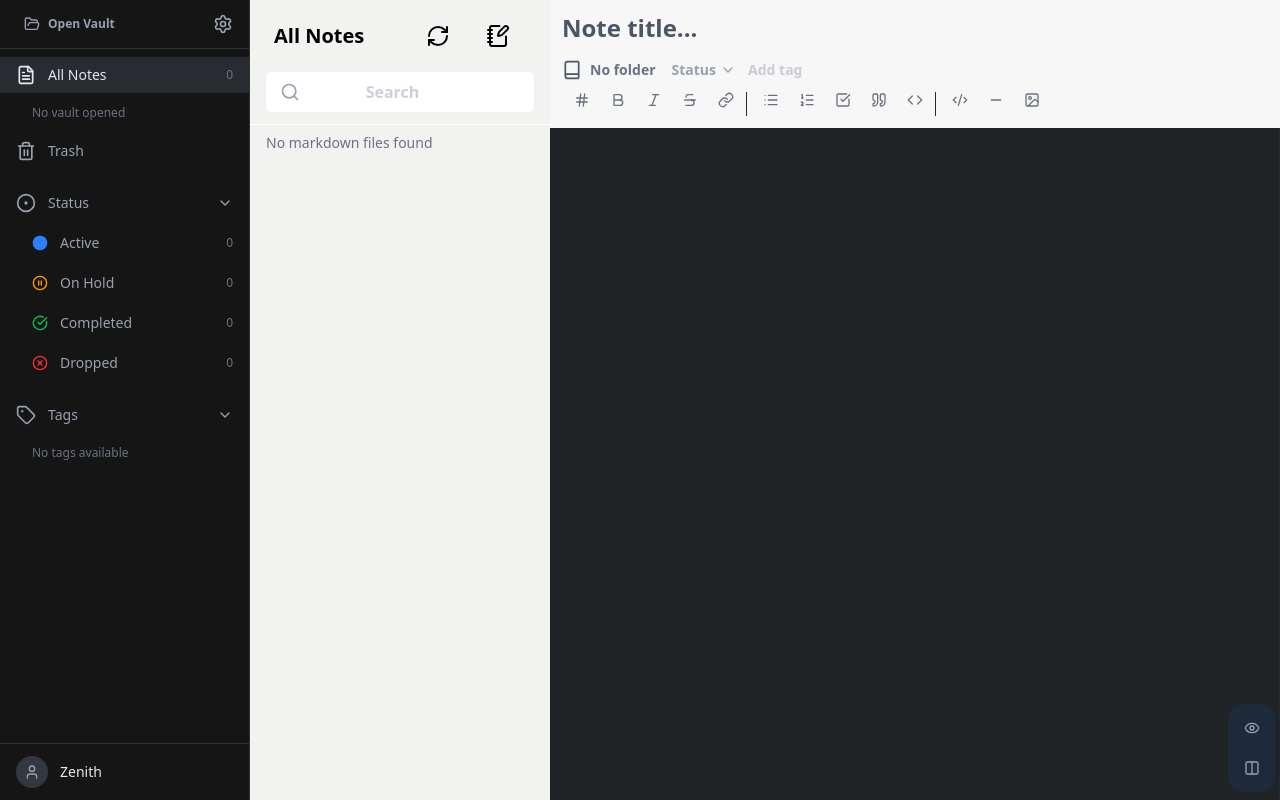
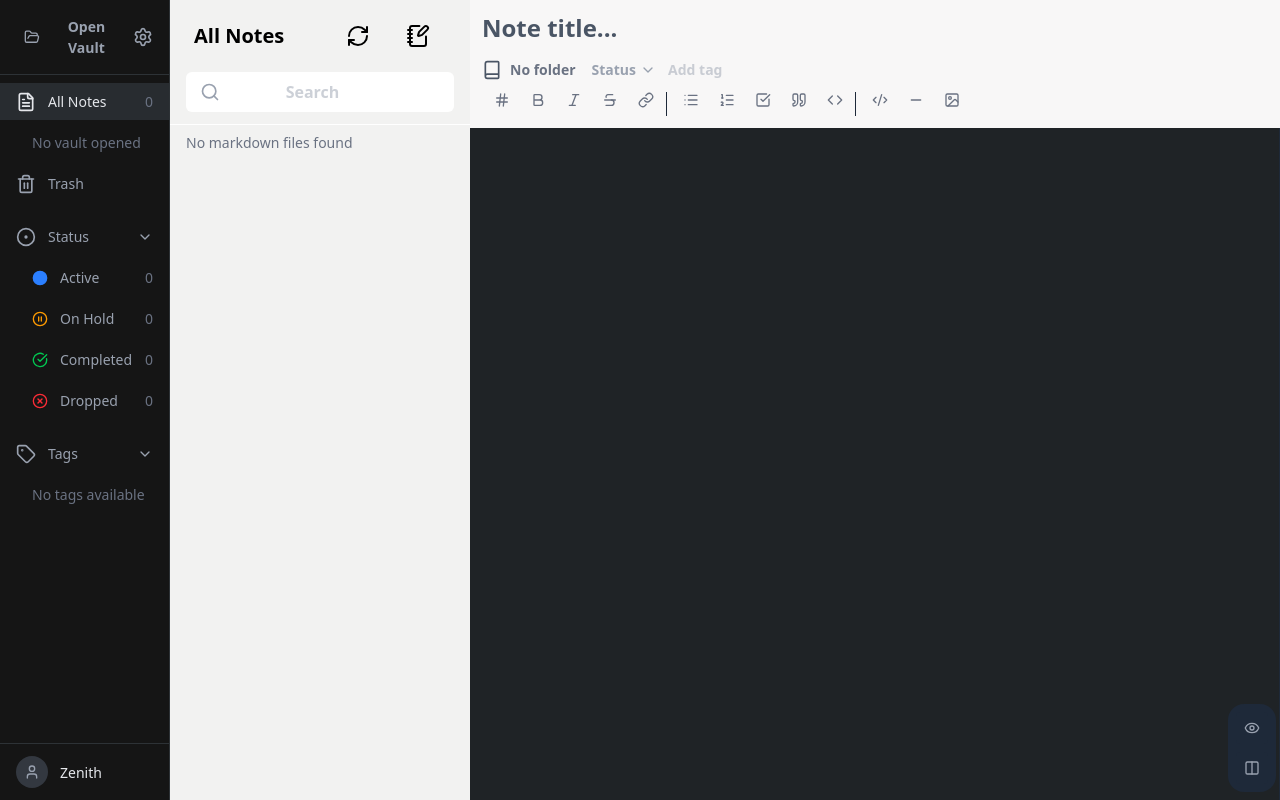
Before and after one commit to hyZenith/Aether, a React (Vite) app: page / in a window 1280 px wide. Built offline with nearby package versions, Linux system fonts and the light colour scheme.

Commit message:
feat: add draggable function

```diff
--- a/src/components/sidebar.tsx
+++ b/src/components/sidebar.tsx
@@ -1,5 +1,5 @@
 import { ChevronRight, ChevronDown, Settings, FileText, Pin, BookOpen, Trash2, Activity, Plus, CircleDot, Circle, PauseCircle, CheckCircle, XCircle, Tag, User, FolderOpen, Diff } from "lucide-react";
-import { useState } from "react";
+import { useEffect, useRef, useState } from "react";
 import { FolderTree } from "./ui/FolderTree";
 import { openVaultAndRead, VaultFolder } from "../utils/vaultManager";
 
@@ -22,12 +22,19 @@ interface SidebarProps {
   activeFilter?: ActiveFilter;
 }
 
+const MIN_WIDTH = 170;
+const MAX_WIDTH = 500;
+const DEFAULT_WIDTH = 170;
+
 export const Sidebar = ({ onOpenVault, vaultName, onSelectFolder, onShowAllNotes, vaultRootPath, onFilterByStatus, onFilterByTag, onClearFilter, tags, statusCounts, activeFilter }: SidebarProps) => {
   const [isStatusOpen, setIsStatusOpen] = useState(true);
   const [isTagsOpen, setIsTagsOpen] = useState(true);
   const [isNotebooksOpen, setIsNotebooksOpen] = useState(true);
 
   const [folders, setFolders] = useState<VaultFolder[]>([]); //store the folder
+  const [sidebarWidth, setSidebarWidth] = useState(DEFAULT_WIDTH);
+  const [isResizing, setIsResizing] = useState(false);
+  const sidebarRef = useRef<HTMLDivElement | null>(null);
 
 
   const handleOpenVault = async () => {
@@ -52,7 +59,36 @@ export const Sidebar = ({ onOpenVault, vaultName, onSelectFolder, onShowAllNotes
     }
   };
 
+  const handleMouseDown = (event: React.MouseEvent<HTMLDivElement>) => {
+    event.preventDefault();
+    setIsResizing(true);
+  };
 
+  useEffect(() => {
+    if (!isResizing) return;
+
+    const handleMouseMove = (event: MouseEvent) => {
+      if (!sidebarRef.current) return;
+      const sidebarLeft = sidebarRef.current.getBoundingClientRect().left;
+      const proposedWidth = event.clientX - sidebarLeft;
+      const clampedWidth = Math.min(Math.max(proposedWidth, MIN_WIDTH), MAX_WIDTH);
+      setSidebarWidth(clampedWidth);
+    };
+
+    const handleMouseUp = () => {
+      setIsResizing(false);
+    };
+
+    document.body.style.userSelect = "none";
+    window.addEventListener("mousemove", handleMouseMove);
+    window.addEventListener("mouseup", handleMouseUp);
+
+    return () => {
+      document.body.style.userSelect = "";
+      window.removeEventListener("mousemove", handleMouseMove);
+      window.removeEventListener("mouseup", handleMouseUp);
+    };
+  }, [isResizing]);
 
   const renderFolders = (folders: VaultFolder[], depth = 0) => {
     return folders.map((folder) => (
@@ -96,9 +132,17 @@ export const Sidebar = ({ onOpenVault, vaultName, onSelectFolder, onShowAllNotes
 
 
   return (
-    <aside className="flex flex-col h-screen w-[250px] bg-[#151515] border-r border-[#2d3236]">
+    <aside
+      ref={sidebarRef}
+      className="relative flex flex-col h-screen bg-[#151515] border-r border-[#2d3236] text-[14px]"
+      style={{
+        width: `${sidebarWidth}px`,
+        minWidth: `${MIN_WIDTH}px`,
+        maxWidth: `${MAX_WIDTH}px`,
+      }}
+    >
       <div className="flex items-center justify-between px-4 py-3 border-b border-[#2d3236] border-sidebar-border">
-        <button onClick={handleOpenVault} className="flex items-center gap-2 text-xs font-semibold px-2 py-1 rounded text-gray-400 hover:bg-[#282c30] hover:text-gray-200 transition-colors">
+        <button onClick={handleOpenVault} className="flex items-center gap-2 text-[14px] font-semibold px-2 py-1 rounded text-gray-400 hover:bg-[#282c30] hover:text-gray-200 transition-colors">
           <FolderOpen className="w-4 h-4" />
           <span>{vaultName || "Open Vault"}</span>
         </button>
@@ -126,9 +170,9 @@ export const Sidebar = ({ onOpenVault, vaultName, onSelectFolder, onShowAllNotes
         >
           <div className="flex items-center gap-3">
             <FileText className="w-5 h-5" />
-            <span className="text-sm font-medium">All Notes</span>
+            <span className="text-[14px] font-medium">All Notes</span>
           </div>
-          <span className="text-xs text-gray-500 group-hover:text-gray-400">
+          <span className="text-[14px] text-gray-500 group-hover:text-gray-400">
             {statusCounts ? Object.values(statusCounts).reduce((a, b) => a + b, 0) : 0}
           </span>
         </button>
@@ -139,7 +183,7 @@ export const Sidebar = ({ onOpenVault, vaultName, onSelectFolder, onShowAllNotes
           {folders.length > 0 ? (
             renderFolders(folders)
           ) : (
-            <p className="text-xs text-gray-500 pl-8 py-2">No vault opened</p>
+            <p className="text-[14px] text-gray-500 pl-8 py-2">No vault opened</p>
           )}
 
 
@@ -148,7 +192,7 @@ export const Sidebar = ({ onOpenVault, vaultName, onSelectFolder, onShowAllNotes
         {/* Trash */}
         <button className="w-full flex items-center gap-3 px-4 py-2 text-gray-400 hover:bg-[#282c30] hover:text-gray-200 transition-colors mt-1">
           <Trash2 className="w-5 h-5" />
-          <span className="text-sm font-medium">Trash</span>
+          <span className="text-[14px] font-medium">Trash</span>
         </button>
 
         {/* Status Section */}
@@ -159,7 +203,7 @@ export const Sidebar = ({ onOpenVault, vaultName, onSelectFolder, onShowAllNotes
           >
             <div className="flex items-center gap-3">
               <CircleDot className="w-5 h-5" />
-              <span className="text-sm font-medium">Status</span>
+              <span className="text-[14px] font-medium">Status</span>
             </div>
             {isStatusOpen ? (
               <ChevronDown className="w-4 h-4" />
@@ -180,9 +224,9 @@ export const Sidebar = ({ onOpenVault, vaultName, onSelectFolder, onShowAllNotes
               >
                 <div className="flex items-center gap-3">
                   <Circle className="w-4 h-4 text-blue-500 fill-blue-500" />
-                  <span className="text-sm">Active</span>
+                  <span className="text-[14px]">Active</span>
                 </div>
-                <span className="text-xs text-gray-500 group-hover:text-gray-400">
+                <span className="text-[14px] text-gray-500 group-hover:text-gray-400">
                   {statusCounts?.active || 0}
                 </span>
               </button>
@@ -197,9 +241,9 @@ export const Sidebar = ({ onOpenVault, vaultName, onSelectFolder, onShowAllNotes
               >
                 <div className="flex items-center gap-3">
                   <PauseCircle className="w-4 h-4 text-amber-500" />
-                  <span className="text-sm">On Hold</span>
+                  <span className="text-[14px]">On Hold</span>
                 </div>
-                <span className="text-xs text-gray-500 group-hover:text-gray-400">
+                <span className="text-[14px] text-gray-500 group-hover:text-gray-400">
                   {statusCounts?.['on hold'] || 0}
                 </span>
               </button>
@@ -214,9 +258,9 @@ export const Sidebar = ({ onOpenVault, vaultName, onSelectFolder, onShowAllNotes
               >
                 <div className="flex items-center gap-3">
                   <CheckCircle className="w-4 h-4 text-green-500" />
-                  <span className="text-sm">Completed</span>
+                  <span className="text-[14px]">Completed</span>
                 </div>
-                <span className="text-xs text-gray-500 group-hover:text-gray-400">
+                <span className="text-[14px] text-gray-500 group-hover:text-gray-400">
                   {statusCounts?.completed || 0}
                 </span>
               </button>
@@ -231,9 +275,9 @@ export const Sidebar = ({ onOpenVault, vaultName, onSelectFolder, onShowAllNotes
               >
                 <div className="flex items-center gap-3">
                   <XCircle className="w-4 h-4 text-red-500" />
-                  <span className="text-sm">Dropped</span>
+                  <span className="text-[14px]">Dropped</span>
                 </div>
-                <span className="text-xs text-gray-500 group-hover:text-gray-400">
+                <span className="text-[14px] text-gray-500 group-hover:text-gray-400">
                   {statusCounts?.dropped || 0}
                 </span>
               </button>
@@ -249,7 +293,7 @@ export const Sidebar = ({ onOpenVault, vaultName, onSelectFolder, onShowAllNotes
           >
             <div className="flex items-center gap-3">
               <Tag className="w-5 h-5" />
-              <span className="text-sm font-medium">Tags</span>
+              <span className="text-[14px] font-medium">Tags</span>
             </div>
             {isTagsOpen ? (
               <ChevronDown className="w-4 h-4" />
@@ -272,18 +316,22 @@ export const Sidebar = ({ onOpenVault, vaultName, onSelectFolder, onShowAllNotes
                 >
                   <div className="flex items-center gap-3">
                     <Circle className="w-2 h-2 fill-gray-400" />
-                    <span className="text-sm">{tag}</span>
+                    <span className="text-[14px]">{tag}</span>
                   </div>
                 </button>
               ))}
               {(!tags || tags.length === 0) && (
-                <p className="text-xs text-gray-500 pl-8 py-2">No tags available</p>
+                <p className="text-[14px] text-gray-500 pl-8 py-2">No tags available</p>
               )}
             </div>
           )}
         </div>
 
       </nav>
+      <div
+        className="absolute top-0 right-0 h-full w-[6px] cursor-col-resize hover:bg-[#2d3236]"
+        onMouseDown={handleMouseDown}
+      />
       <div className="border-t border-[#2d3236]">
         <button className="w-full flex items-center justify-between px-4 py-3 text-gray-400 hover:bg-[#282c30] transition-colors group">
           <div className="flex items-center gap-3">
@@ -291,7 +339,7 @@ export const Sidebar = ({ onOpenVault, vaultName, onSelectFolder, onShowAllNotes
               <User className="w-4 h-4" />
             </div>
             <div className="text-left">
-              <p className="text-sm font-medium text-gray-200">Zenith</p>
+              <p className="text-[14px] font-medium text-gray-200">Zenith</p>
             </div>
           </div>
         </button>
```
